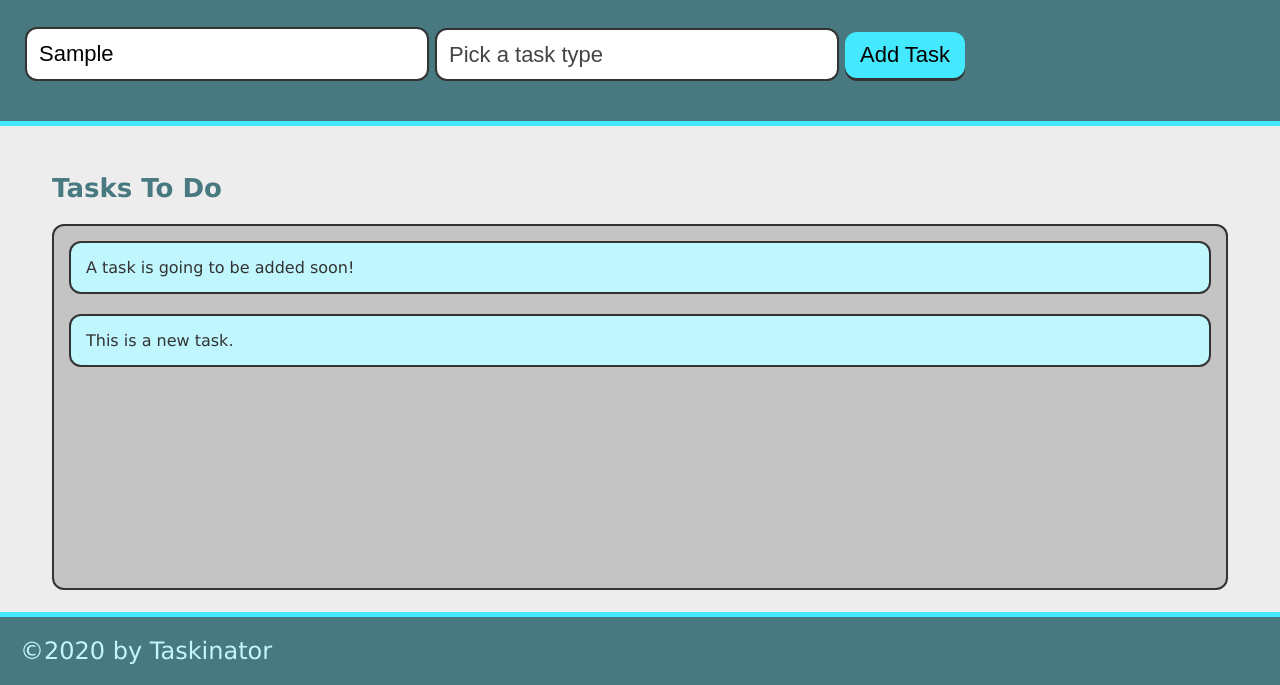
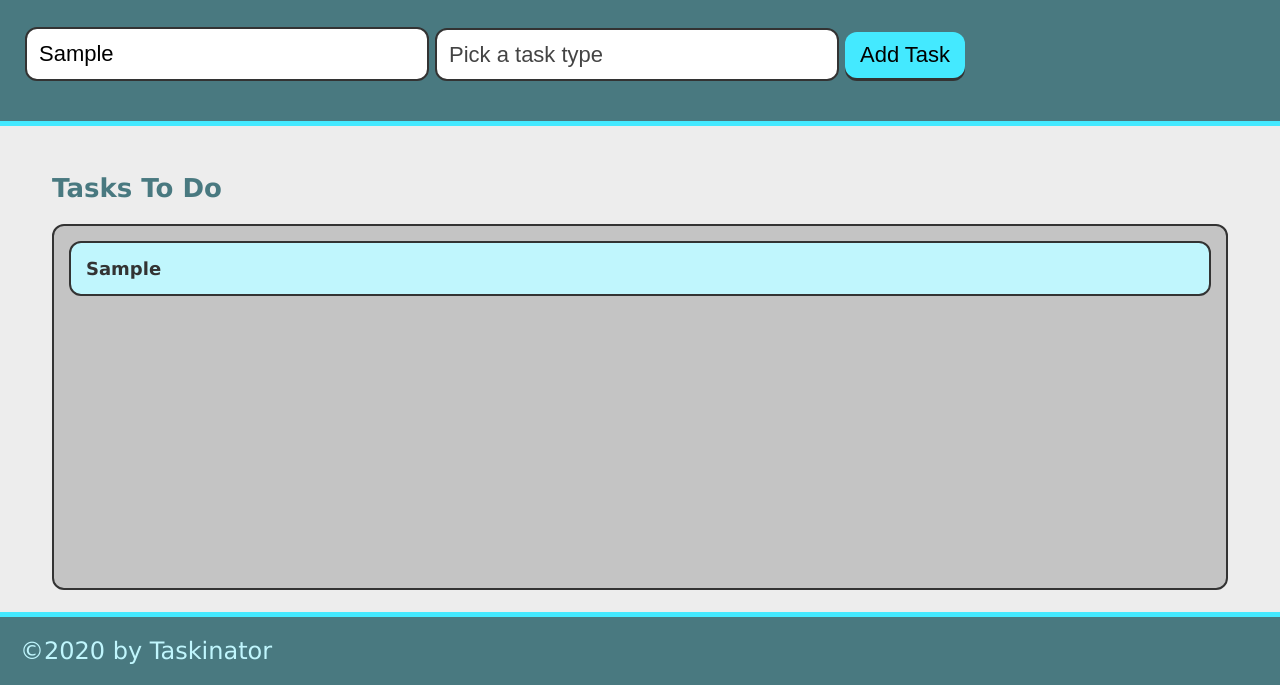
Before and after one commit to sultansiddiqi/Module4, a plain HTML site: page module-4-assets/index.html in a window 1280 px wide. Both pictures are taken after typing "Sample" into the empty fields and a click on the button "Add Task". Shown: the part 115-800 px from the top of the page. Drawn offline with Linux system fonts and the light colour scheme.

Commit message:
finished 4.2.6

```diff
--- a/module-4-assets/assets/js/script.js
+++ b/module-4-assets/assets/js/script.js
@@ -1,21 +1,25 @@
-console.dir(window.document);
-
 var formEl = document.querySelector("#task-form");
-console.log(buttonEl);
-
-var buttonEl = document.querySelector("#save-task");
 var tasksToDoEl = document.querySelector("#tasks-to-do");
 
-var createTaskHandler = function() {
+var createTaskHandler = function (event) {
+  event.preventDefault();
+  var taskNameInput = document.querySelector("input[name='task-name']").value;
+  var taskTypeInput = document.querySelector("select[name='task-type']").value;
 
-    event.preventDefault();
+  // create list item
+  var listItemEl = document.createElement("li");
+  listItemEl.className = "task-item";
 
-    console.log(event);
+  // create div to hold task info and add to list item
+  var taskInfoEl = document.createElement("div");
+  taskInfoEl.className = "task-info";
 
-    var listeItemEl = document.createElement("li");
-    listeItemEl.className = "task-item";
-    listeItemEl.textContent = "This is a new task.";
-    tasksToDoEl.appendChild(listeItemEl);
+  // add HTML content to div
+  taskInfoEl.innerHTML = "<h3 class='task-name'>" + taskNameInput + "</h3><span class='task-type'>" + taskTypeInput + "</span>";
+  listItemEl.appendChild(taskInfoEl);
+
+  // add entire list item to list
+  tasksToDoEl.appendChild(listItemEl);
 };
 
 formEl.addEventListener("submit", createTaskHandler);
--- a/module-4-assets/index.html
+++ b/module-4-assets/index.html
@@ -33,7 +33,7 @@
     <section class ="task-list-wrapper">
         <h2 class="list-title">Tasks To Do</h2>
             <ul class="task-list" id="tasks-to-do">
-                <li class="task-item">A task is going to be added soon!</li>
+
             </ul>
     </section>
 </main>
```
